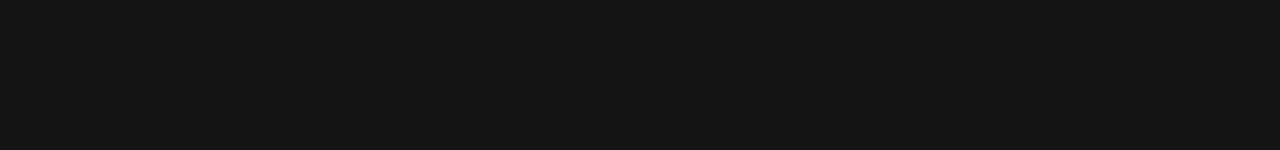
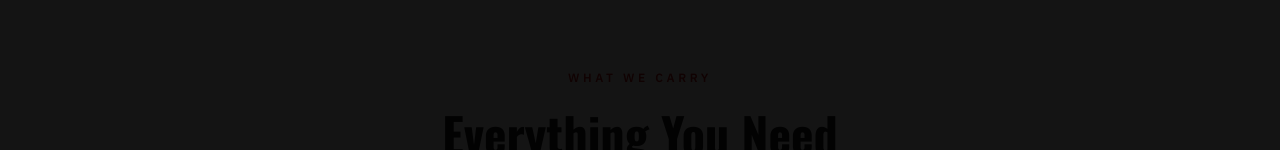
Before and after one commit to millystrat/esmoke-website, a Next.js app: page / in a window 1280 px wide. Shown: the part 650-800 px from the top of the page. Built offline with nearby package versions, Linux system fonts and the light colour scheme.

Commit message:
feat: add Products grid with 6 category cards

```diff
--- a/components/products.tsx
+++ b/components/products.tsx
@@ -1 +1,126 @@
-export function Products() { return null; }
+"use client";
+
+import Image from "next/image";
+import { motion } from "framer-motion";
+
+type ProductCard = {
+  name: string;
+  description: string;
+  photo: string;
+};
+
+const products: ProductCard[] = [
+  {
+    name: "Vape & E-Cigs",
+    description: "Disposables, mods, pods & accessories",
+    photo: "/photos/vape_shelf.jpg",
+  },
+  {
+    name: "Cigars & Tobacco",
+    description: "Premium cigars, pipe tobacco & more",
+    photo: "/photos/tobacco_section.jpg",
+  },
+  {
+    name: "Glass & Pipes",
+    description: "Hand pipes, bongs & glass accessories",
+    photo: "/photos/glass_display.jpg",
+  },
+  {
+    name: "CBD & Edibles",
+    description: "Full-spectrum CBD, gummies & tinctures",
+    photo: "/photos/cbd_edibles.jpg",
+  },
+  {
+    name: "Lotto & Accessories",
+    description: "Lottery tickets, lighters & supplies",
+    photo: "/photos/store_front2.jpg",
+  },
+  {
+    name: "Hookah & More",
+    description: "Hookah tobacco, coals & accessories",
+    photo: "/photos/vape_mods.jpg",
+  },
+];
+
+export function Products() {
+  return (
+    <section
+      id="products"
+      className="py-24 px-6"
+      style={{ background: "var(--esmoke-bg)" }}
+    >
+      <div className="max-w-6xl mx-auto">
+        {/* Section header */}
+        <motion.div
+          initial={{ opacity: 0, y: 20 }}
+          whileInView={{ opacity: 1, y: 0 }}
+          transition={{ duration: 0.6 }}
+          viewport={{ once: true }}
+          className="text-center mb-14"
+        >
+          <p
+            className="text-xs tracking-[0.3em] uppercase font-semibold mb-3"
+            style={{ color: "var(--esmoke-red)" }}
+          >
+            What We Carry
+          </p>
+          <h2
+            className="font-bold"
+            style={{
+              fontFamily: "var(--font-oswald)",
+              fontSize: "clamp(2rem, 5vw, 3rem)",
+              color: "var(--esmoke-text)",
+            }}
+          >
+            Everything You Need
+          </h2>
+        </motion.div>
+
+        {/* Product grid */}
+        <div className="grid grid-cols-2 md:grid-cols-3 gap-4 md:gap-6">
+          {products.map((p, i) => (
+            <motion.div
+              key={p.name}
+              initial={{ opacity: 0, y: 24 }}
+              whileInView={{ opacity: 1, y: 0 }}
+              transition={{ duration: 0.5, delay: i * 0.07 }}
+              viewport={{ once: true }}
+              className="group overflow-hidden rounded-sm"
+              style={{ border: "1px solid var(--esmoke-border)" }}
+            >
+              {/* Photo */}
+              <div className="relative aspect-[4/3] overflow-hidden">
+                <Image
+                  src={p.photo}
+                  alt={p.name}
+                  fill
+                  className="object-cover transition-transform duration-500 group-hover:scale-105"
+                  sizes="(max-width: 768px) 50vw, 33vw"
+                />
+              </div>
+
+              {/* Text */}
+              <div
+                className="p-4"
+                style={{ borderTop: "2px solid var(--esmoke-red)" }}
+              >
+                <h3
+                  className="font-bold text-base mb-1"
+                  style={{
+                    fontFamily: "var(--font-oswald)",
+                    color: "var(--esmoke-text)",
+                  }}
+                >
+                  {p.name}
+                </h3>
+                <p className="text-sm" style={{ color: "var(--esmoke-muted)" }}>
+                  {p.description}
+                </p>
+              </div>
+            </motion.div>
+          ))}
+        </div>
+      </div>
+    </section>
+  );
+}
```
